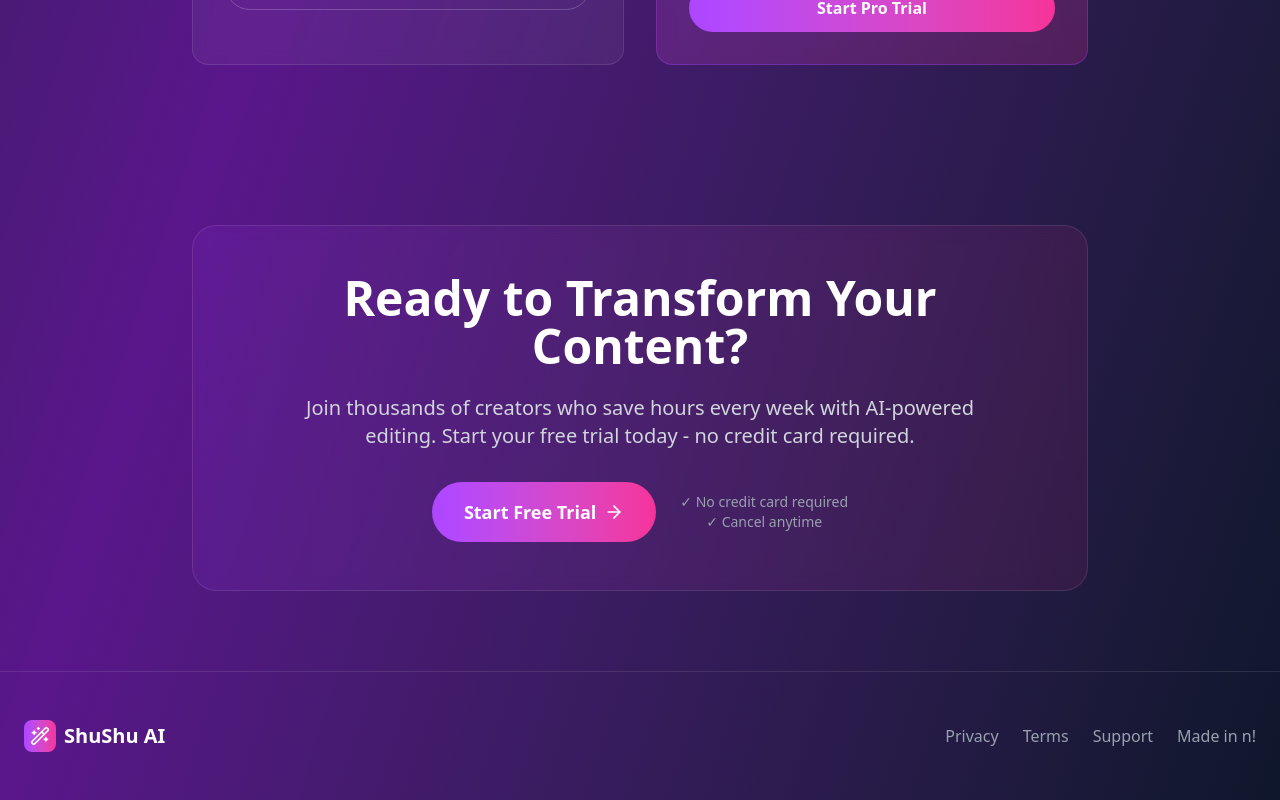
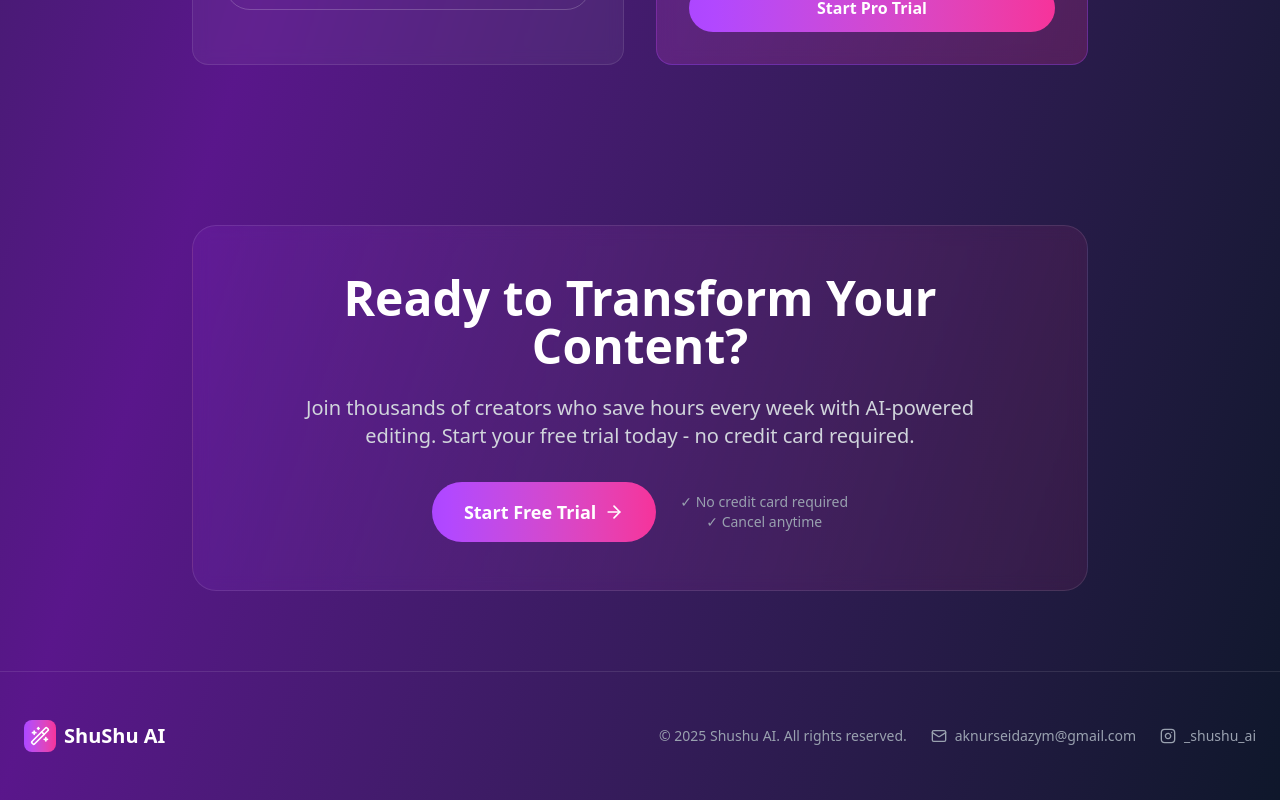
Before and after one commit to pokonti/shushu-ai-frontend-js, a React (Vite) app: page / in a window 1280 px wide. Shown: the part 3137-3937 px from the top of the page. Built offline with nearby package versions, Linux system fonts and the light colour scheme; no server answers.

Commit message:
some ui/ux changes

```diff
--- a/src/components/Footer.jsx
+++ b/src/components/Footer.jsx
@@ -1,5 +1,5 @@
 import React from 'react';
-import { Wand2 } from 'lucide-react';
+import { Wand2, Mail, Instagram } from 'lucide-react';
 import { useTranslation } from 'react-i18next';
 
 const Footer = () => {
@@ -16,11 +16,29 @@ const Footer = () => {
             <span className="text-xl font-bold">{t('common.brand')}</span>
           </div>
 
-          <div className="flex items-center space-x-6 text-gray-400">
-            <a href="#" className="hover:text-white transition-colors">{t('navigation.privacy')}</a>
-            <a href="#" className="hover:text-white transition-colors">{t('navigation.terms')}</a>
-            <a href="#" className="hover:text-white transition-colors">{t('navigation.support')}</a>
-            <a href="https://www.nfactorial.school/" target="_blank" rel="noreferrer" className="hover:text-white transition-colors">{t('navigation.madeIn')}</a>
+          <div className="flex flex-col md:flex-row items-center space-y-4 md:space-y-0 md:space-x-6">
+            <div className="flex items-center space-x-6 text-gray-400">
+              <span className="text-sm">{t('navigation.copyright')}</span>
+            </div>
+
+            <div className="flex items-center space-x-6">
+              <a
+                href={`mailto:${t('navigation.contactEmail')}`}
+                className="flex items-center space-x-2 text-gray-400 hover:text-white transition-colors"
+              >
+                <Mail className="w-4 h-4" />
+                <span className="text-sm">{t('navigation.contactEmail')}</span>
+              </a>
+              <a
+                href={`https://instagram.com/${t('navigation.instagram')}`}
+                target="_blank"
+                rel="noopener noreferrer"
+                className="flex items-center space-x-2 text-gray-400 hover:text-white transition-colors"
+              >
+                <Instagram className="w-4 h-4" />
+                <span className="text-sm">{t('navigation.instagram')}</span>
+              </a>
+            </div>
           </div>
         </div>
       </div>
--- a/src/locales/en/translation.json
+++ b/src/locales/en/translation.json
@@ -29,10 +29,10 @@
     "projects": "Projects",
     "welcome": "Welcome",
     "help": "Help",
-    "support": "Support",
     "privacy": "Privacy",
-    "terms": "Terms",
-    "madeIn": "Made in n!"
+    "copyright": "© 2025 Shushu AI. All rights reserved.",
+    "contactEmail": "aknurseidazym@gmail.com",
+    "instagram": "_shushu_ai"
   },
   "home": {
     "hero": {
@@ -198,6 +198,7 @@
     "fields": {
       "firstName": "First Name",
       "lastName": "Last Name",
+      "username": "Username",
       "email": "Email Address",
       "password": "Password",
       "confirmPassword": "Confirm Password"
@@ -251,6 +252,7 @@
       "title": "My Projects",
       "search": "Search projects...",
       "noProjects": "No projects found",
+      "inProgress": "This page is in process",
       "createProject": "Create New Project"
     }
   },
--- a/src/locales/ru/translation.json
+++ b/src/locales/ru/translation.json
@@ -29,10 +29,10 @@
     "projects": "Проекты",
     "welcome": "Добро пожаловать",
     "help": "Помощь",
-    "support": "Поддержка",
     "privacy": "Конфиденциальность",
-    "terms": "Условия",
-    "madeIn": "Сделано в n!"
+    "copyright": "© 2025 Shushu AI. Все права защищены.",
+    "contactEmail": "aknurseidazym@gmail.com",
+    "instagram": "_shushu_ai"
   },
   "home": {
     "hero": {
@@ -198,6 +198,7 @@
     "fields": {
       "firstName": "Имя",
       "lastName": "Фамилия",
+      "username": "Имя пользователя",
       "email": "Email адрес",
       "password": "Пароль",
       "confirmPassword": "Подтвердите пароль"
@@ -251,6 +252,7 @@
       "title": "Мои проекты",
       "search": "Поиск проектов...",
       "noProjects": "Проекты не найдены",
+      "inProgress": "Эта страница в разработке",
       "createProject": "Создать новый проект"
     }
   },
```
Also changed, not shown: src/pages/Profile.jsx (+17 -125 lines).
